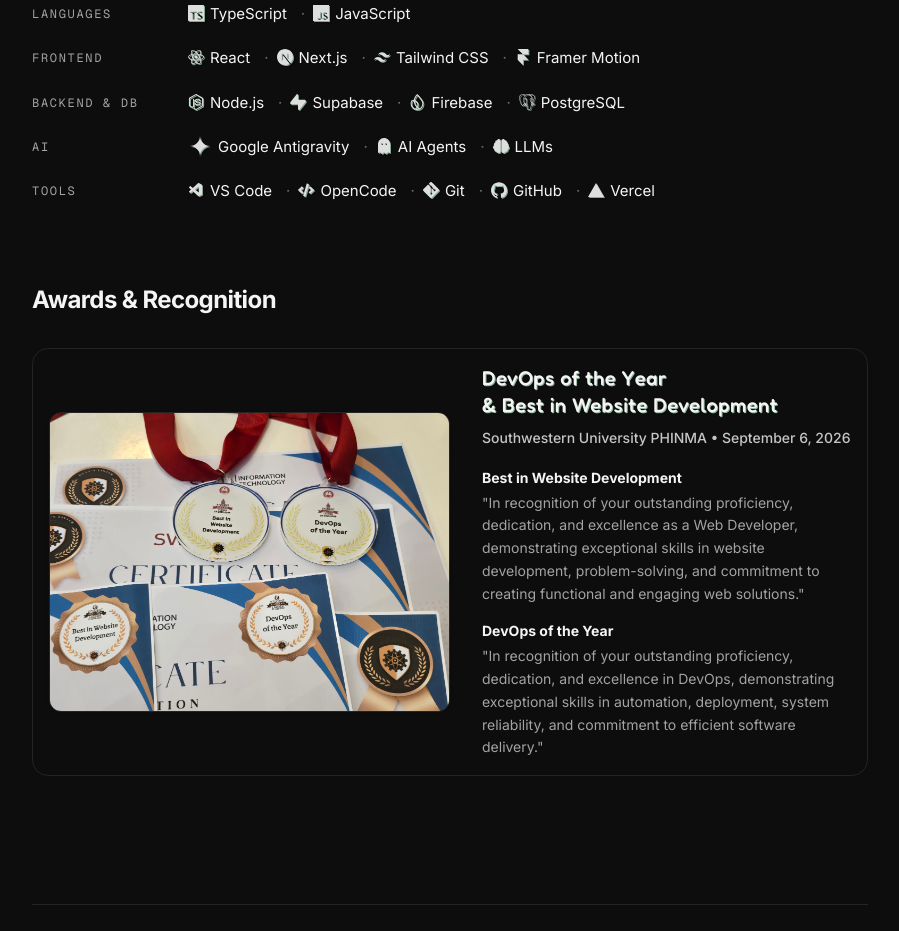
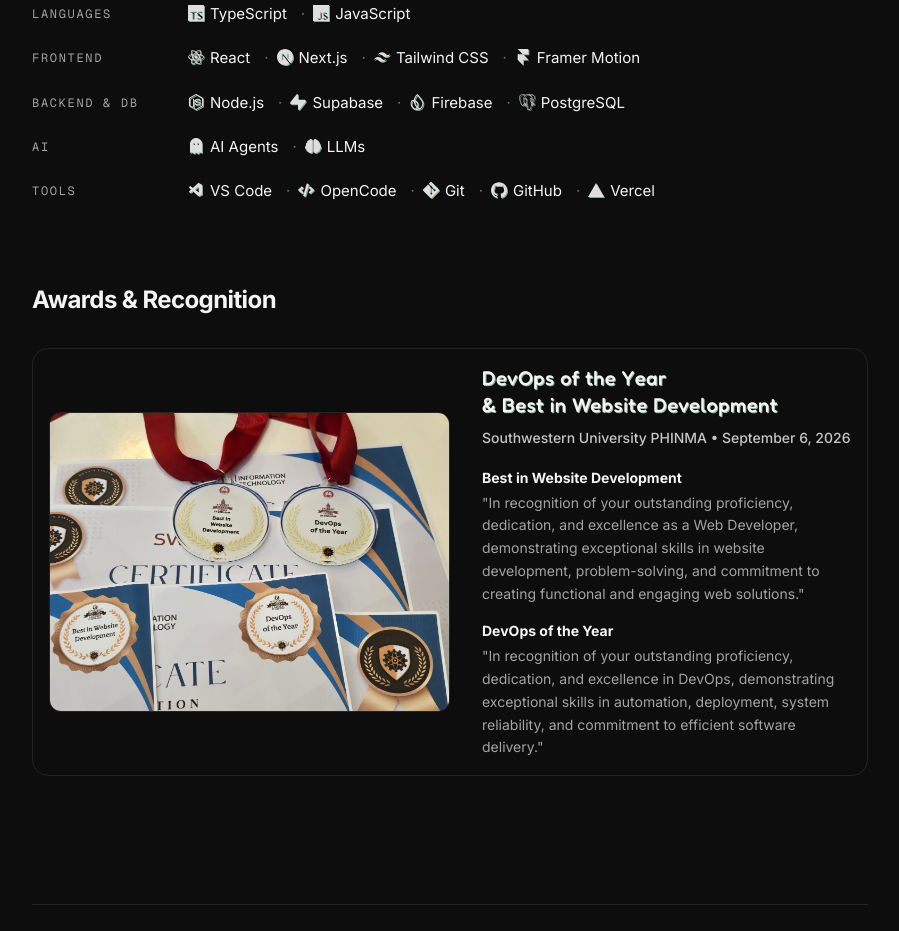
Before and after one commit to orlandojr23/my_portfolio, a Next.js app: page / in a window 1280 px wide. Shown: the part 1160-2091 px from the top of the page, without its empty margins (190-1089 px from the left). Built offline with nearby package versions, Linux system fonts and the light colour scheme.

Commit message:
chore: remove Google Antigravity from tech stack and add official SVG assets

```diff
--- a/data/portfolio.ts
+++ b/data/portfolio.ts
@@ -22,7 +22,6 @@
 } from "react-icons/si";
 import { FaNetworkWired, FaRobot, FaBrain, FaCubes, FaTools, FaGhost, FaCode } from "react-icons/fa";
 import { VscVscode } from "react-icons/vsc";
-import { AntigravityIcon } from "@/components/Icons";
 export const profile = {
   name: "Orlando Junior Fornolles",
   role: "AI & Software Developer · Indie Developer",
@@ -82,7 +81,6 @@
   {
     group: "AI",
     items: [
-      { name: "Google Antigravity", icon: AntigravityIcon },
       { name: "AI Agents", icon: FaGhost },
       { name: "LLMs", icon: FaBrain },
     ],
```
Also changed, not shown: public/antigravity-icon.svg (added), public/antigravity-logo.svg (added).
